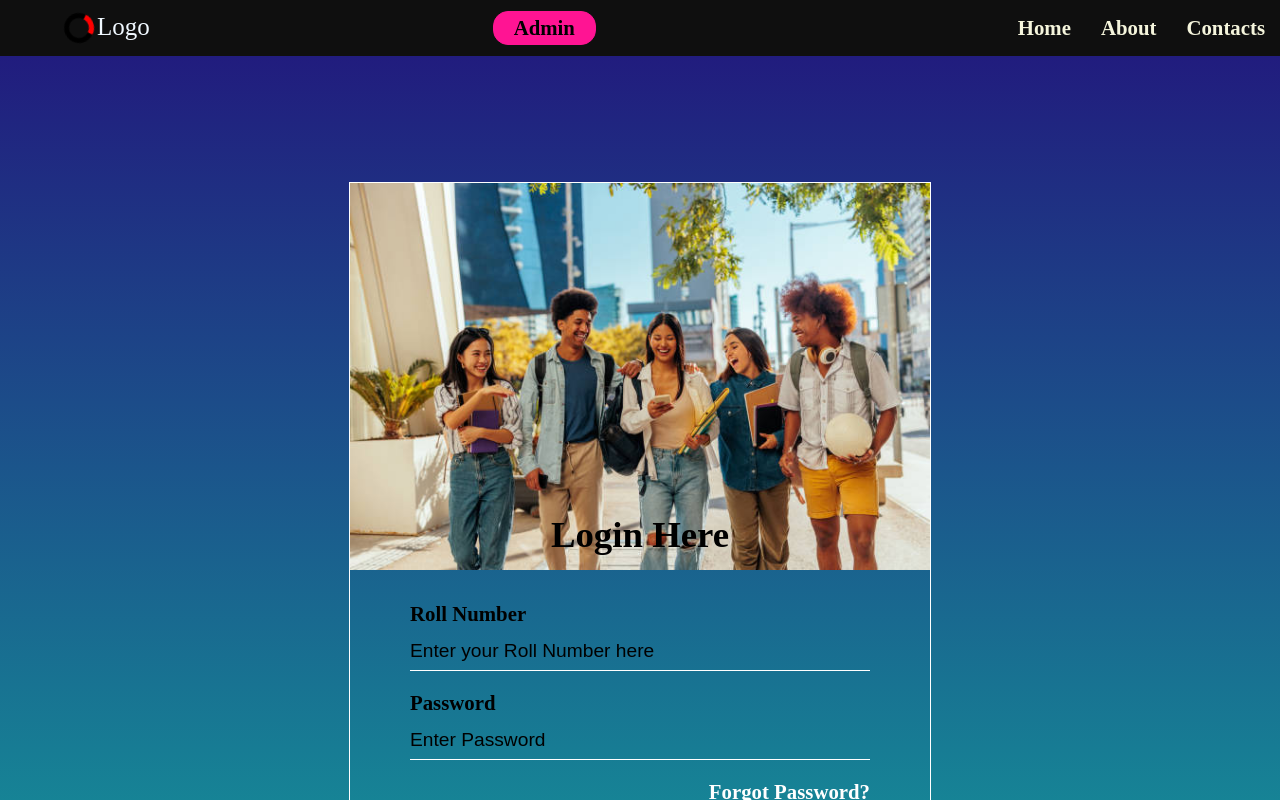
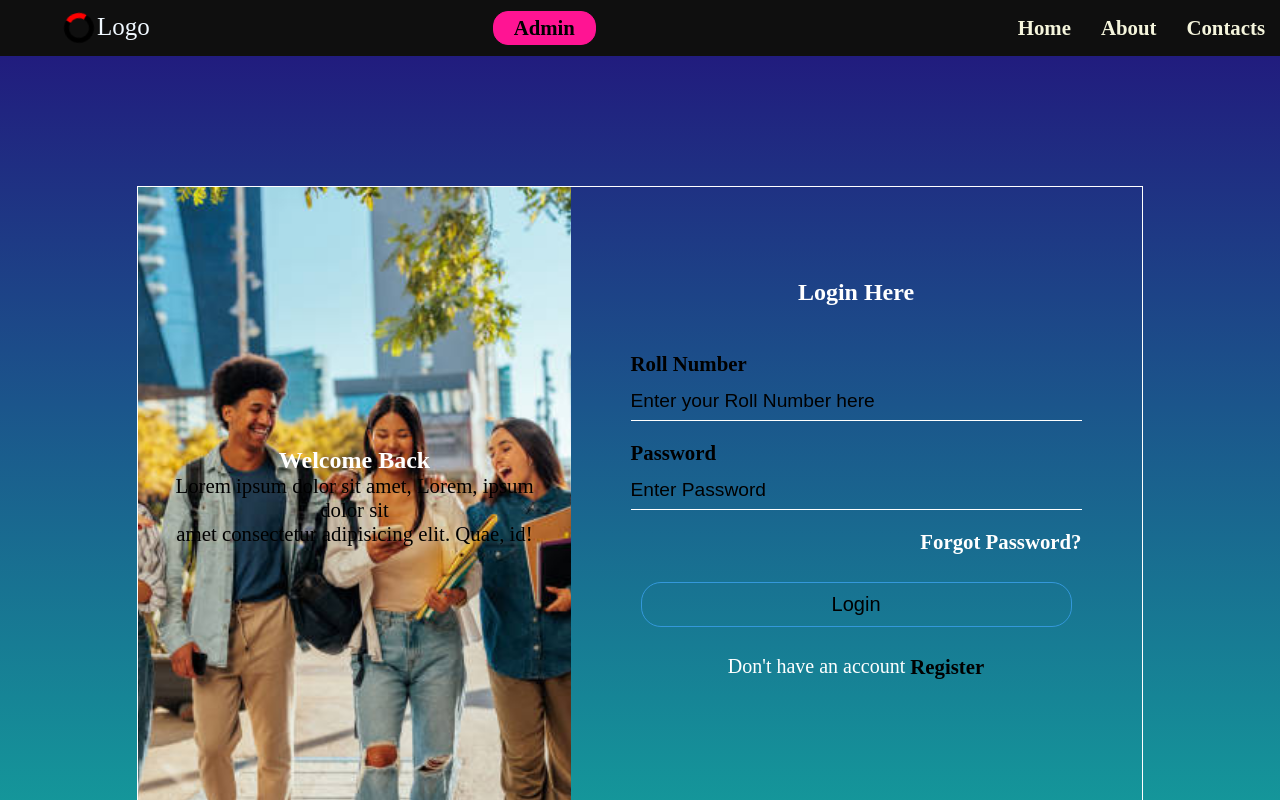
Before and after one commit to Arup3105/ProjectFinal, a React (Vite) app in the folder Frontend/: page / in a window 1280 px wide. Shown: the top 800 px of the page. Built offline with nearby package versions, Linux system fonts and the light colour scheme.

Commit message:
bugs fixed

```diff
--- a/Frontend/src/Components/Login.jsx
+++ b/Frontend/src/Components/Login.jsx
@@ -1,7 +1,6 @@
 import React, { useState } from 'react';
 import { Link, useNavigate } from 'react-router-dom';
 import '../Components/login.css';
-import logimg from '/public/login.jpg'
 import ApiService from '../Components/ApiServer/ApiServer.jsx';
 
 const Login = () => {
@@ -37,18 +36,25 @@ const Login = () => {
       }
     } catch (error) {
 
-      console.log("this is the response", error.message)
-      setError(error.message);
-    }
+      console.log("this is the response",error.message)
+          setError(error.message);
+      }
 
   };
 
   return (
     <div>
-
-      <main id='log-main'>
+      {/*<nav>
+         <div className="logo">
+          <div className="spinner"></div>Logo
+        </div>
+        <Link to='Admin' className="navbtn">
+          Admin
+        </Link>
+      </nav> */}
+      <main className='log-main'>
         <div className="container">
-          {/* <div className="left">
+          <div className="left">
             <div className="login-imagecontainer">
               <div className="overlay">
                 <h2>Welcome Back</h2>
@@ -58,11 +64,7 @@ const Login = () => {
                 </p>
               </div>
             </div>
-          </div> */}
-          <div class="image">
-            <img src={logimg} alt="" />
           </div>
-
           <div className="form">
             <form onSubmit={handleLogin}>
               <h2>Login Here</h2>
--- a/Frontend/src/Components/NavBar.jsx
+++ b/Frontend/src/Components/NavBar.jsx
@@ -13,7 +13,7 @@ const NavBar = ({ isAdmin }) => {
     location.pathname === "/admin" ||
     location.pathname === "/createadmin";
 
-  const isFeedPage = location.pathname === "/";
+  // const isFeedPage = location.pathname === "/";
 
   return (
     <div>
@@ -60,7 +60,7 @@ const NavBar = ({ isAdmin }) => {
           <li>
             <NavLink to="#">Contacts</NavLink>
           </li>
-          {!isFeedPage && (
+          {!isRestrictedPage && (
             <li>
               <Link to="/profile" className="navbtn">
                 Profile
--- a/Frontend/src/Components/login.css
+++ b/Frontend/src/Components/login.css
@@ -44,31 +44,23 @@ nav .navbtn:hover{
     background-color: #12ac9f;
 }
 
-#log-main {
-    position: relative;
+.log-main {
+    position: absolute;
     width: 100%;
-    height: 130vh;
+    height: 110vh;
     background: linear-gradient(180deg, #211c7e, #12ac9f);
     overflow: hidden;
     display: flex;
     justify-content: center;
     align-items: center;
+    z-index: -3;
 }
 
 .container {
-    /* display: flex;
+    display: flex;
     justify-content: center;
-    align-items: center; */
+    align-items: center;
     border: .2px solid #fff;
-}
-
- .image{
-    height: 30px;
-    width: 580px;
-}
-
-.image img{
-    width: 100%;
 }
 
 .login-imagecontainer {
@@ -99,12 +91,11 @@ nav .navbtn:hover{
 }
 
 
-#log-main form h2 {
+form h2 {
     text-align: center;
-    margin-top: 300px;
-    color: black;
+    margin-top: 30px;
+    color: #fff;
     font-weight: bolder;
-    font-size: 2.3rem;
 }
 
 .login-formstyle {
--- a/Frontend/src/Components/register.css
+++ b/Frontend/src/Components/register.css
@@ -47,7 +47,7 @@ nav .navbtn:hover {
 main {
     /* position: relative; */
     width: 100%;
-    height: 250vh;
+    height: 220vh;
     background: linear-gradient(180deg, #211c7e, #12ac9f);
     overflow: hidden;
     display: flex;
```
